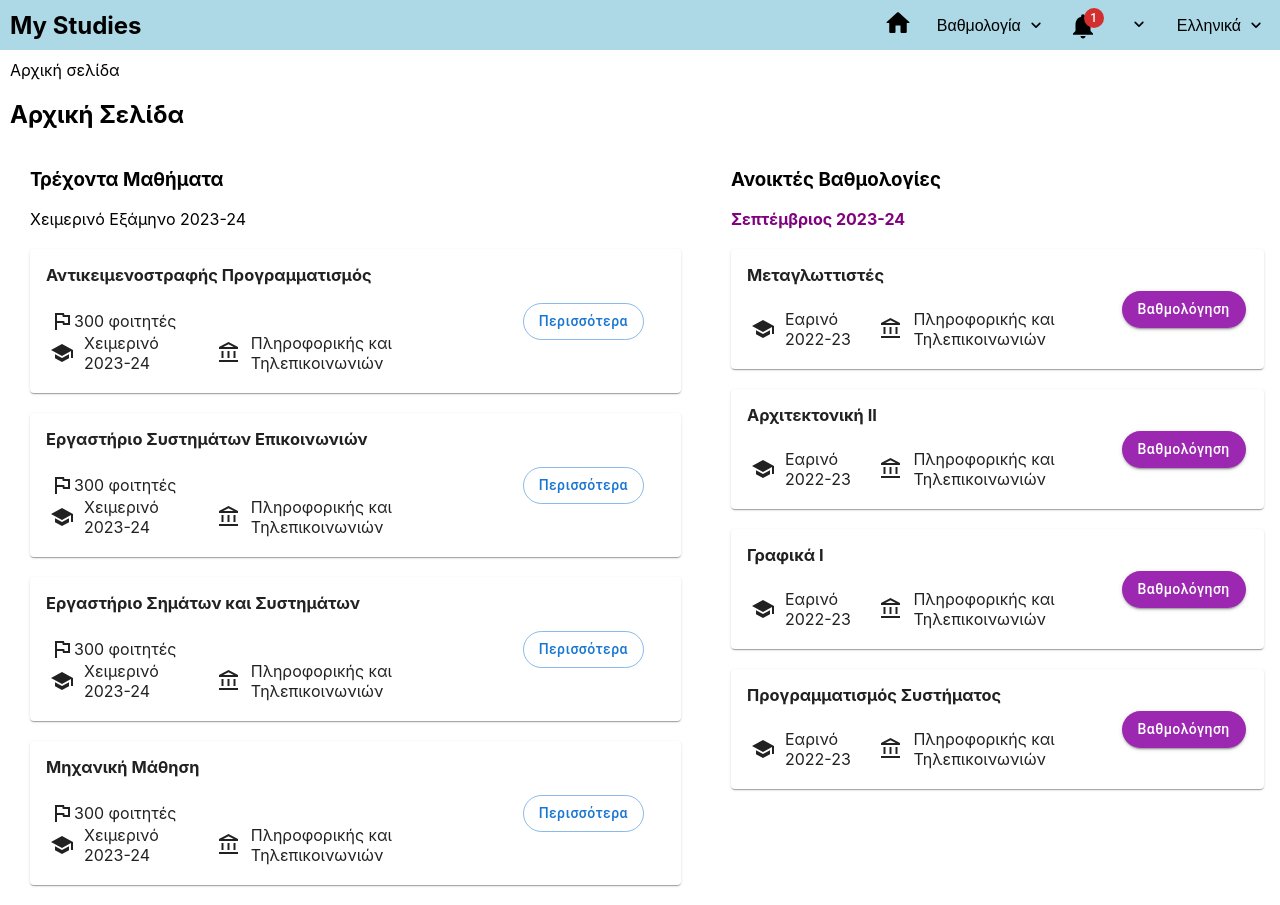
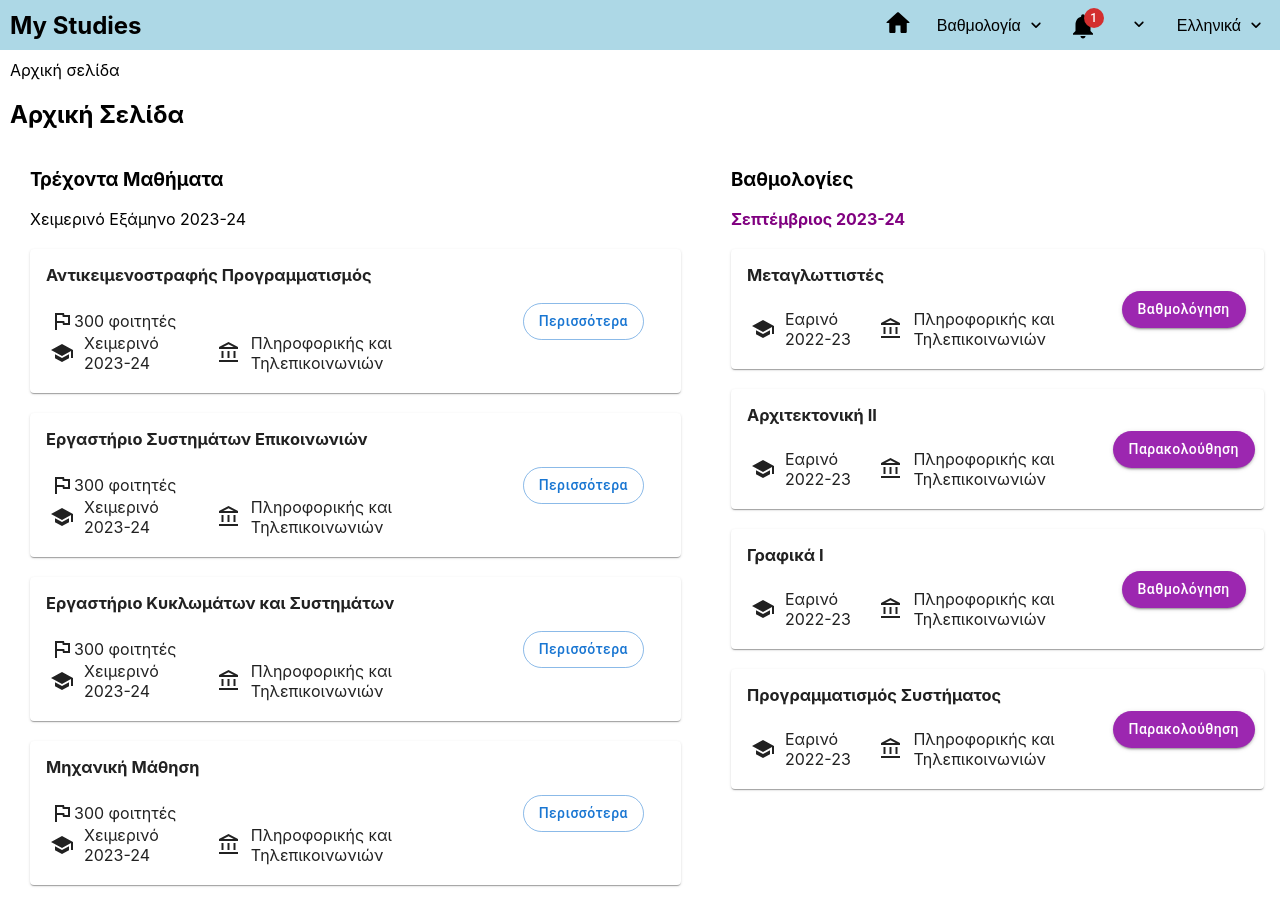
Before and after one commit to mgiannopoulos24/mystudiesv2, a React (Create React App) app: page /MainProf in a window 1280 px wide. Built offline with nearby package versions, Linux system fonts and the light colour scheme; no server answers.

Commit message:
Small changes

```diff
--- a/src/Main_Page/MainProf.jsx
+++ b/src/Main_Page/MainProf.jsx
@@ -5,7 +5,7 @@ import { CardContent } from "@mui/material";
 import SchoolIcon from '@mui/icons-material/School';
 import FlagOutlinedIcon from '@mui/icons-material/FlagOutlined';
 import AccountBalanceOutlinedIcon from '@mui/icons-material/AccountBalanceOutlined';
-import Button from "@mui/material/Button"
+import Button from "@mui/material/Button";
 import { purple } from '@mui/material/colors';
 import { styled } from '@mui/material/styles';
 import Breadcrumbs from "../Breadcrumbs/Breadcrumbs";
@@ -75,7 +75,7 @@ const MainProf=()=>{
                 <div style={{ flex: '70%', display: 'flex', flexDirection: 'column'}}>
                     <div style={{ flex: '33%',display: 'flex',alignItems: 'center'}}>
                             <CardContent sx={{fontSize:14}}>
-                                <h3 style={{ margin: 0 }}>Εργαστήριο Σημάτων και Συστημάτων</h3>
+                                <h3 style={{ margin: 0 }}>Εργαστήριο Κυκλωμάτων και Συστημάτων</h3>
                             </CardContent>
                     </div>
                     <div style={{ flex: '33%',display: 'flex',alignItems: 'center'}}>
@@ -112,7 +112,7 @@ const MainProf=()=>{
             </div>
             <div className="col-grades-prof">
                 <div className="row-grades-prof">
-                    <h3>Ανοικτές Βαθμολογίες</h3>
+                    <h3>Βαθμολογίες</h3>
                     <strong className="prof-prog">Σεπτέμβριος 2023-24</strong>
                 </div><br></br>
                 <Card sx={{width:"97%",display: 'flex'}}>
@@ -142,7 +142,7 @@ const MainProf=()=>{
                         </div><br></br>
                     </div>
                     <div style={{ flex: '30%', display: 'flex', flexDirection: 'column',alignItems:"center",justifyContent:'center'}}>
-                        <Link to="/MainProf/SubjectsSubmittedScore/Arch"><ColorButton variant="contained" style={{textTransform:"none",borderRadius: '25px'}}>Βαθμολόγηση</ColorButton></Link>
+                        <Link to="/MainProf/SubjectsSubmittedScore/Arch"><ColorButton variant="contained" style={{textTransform:"none",borderRadius: '25px'}}>Παρακολούθηση</ColorButton></Link>
                     </div>
                 </Card><br></br>
                 <Card sx={{width:"97%",display: 'flex'}}>
@@ -172,7 +172,7 @@ const MainProf=()=>{
                         </div><br></br>
                     </div>
                     <div style={{ flex: '30%', display: 'flex', flexDirection: 'column',alignItems:"center",justifyContent:'center'}}>
-                        <Link to="/MainProf/SubjectsSubmittedScore/Syspro"><ColorButton  variant="contained" style={{textTransform:"none",borderRadius: '25px'}}>Βαθμολόγηση</ColorButton></Link>
+                        <Link to="/MainProf/SubjectsSubmittedScore/Syspro"><ColorButton  variant="contained" style={{textTransform:"none",borderRadius: '25px'}}>Παρακολούθηση</ColorButton></Link>
                     </div>
                 </Card>
             </div>
```
